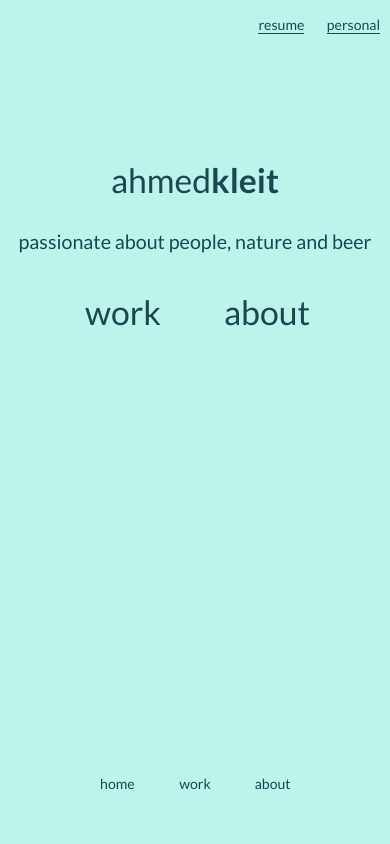
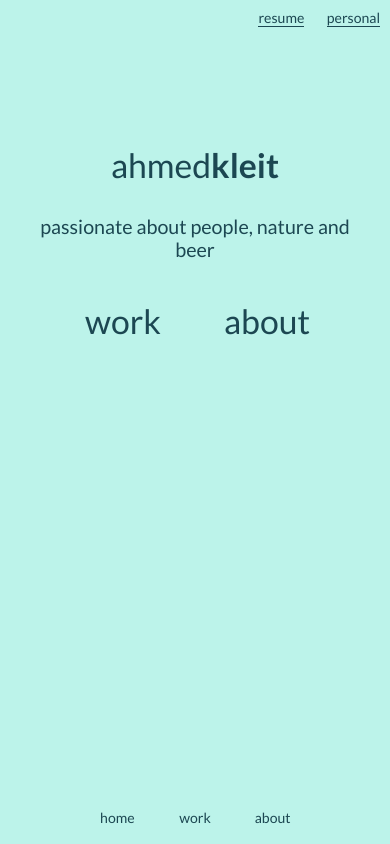
Before and after one commit to ahmedkleit/ahmed-kleit-site-2022, a Nuxt app: page / in a window 390 px wide. Built offline with nearby package versions, Linux system fonts and the light colour scheme.

Commit message:
Fixed responsiveness

```diff
--- a/assets/styles/globals.css
+++ b/assets/styles/globals.css
@@ -5,9 +5,9 @@
 	letter-spacing: 0;
 }
 
-@media(max-width: 1080px) {
+@media(max-width: 1280px) {
 	html {
-		font-size: 93.75%;
+		font-size: 87.5%;
 	}
 }
 
--- a/layouts/default.vue
+++ b/layouts/default.vue
@@ -6,7 +6,7 @@
         <NuxtLink to="/personal" :style="{'color': fontColor === '#1C4752' ? fontColor : '#FFFFFF', 'border-bottom': `1px solid ${fontColor === '#1C4752' ? fontColor : '#FFFFFF'}`}">personal</NuxtLink>
       </header>
 
-      <section :style="{ 'background': color, 'color': fontColor === '#1C4752' ? fontColor : '#FFFFFF' }">
+      <section>
         <nav>
           <NuxtLink to="/" tag="button" :style="{'color': fontColor === '#1C4752' ? fontColor : '#FFFFFF'}">home</NuxtLink>
           <NuxtLink to="/work" tag="button" :style="{'color': fontColor === '#1C4752' ? fontColor : '#FFFFFF'}">work</NuxtLink>
@@ -37,8 +37,7 @@ export default Vue.extend({
   min-height: 100vh;
 	margin: 0 auto;
 
-  display: flex;
-	flex-direction: column;
+  display: grid;
 }
 
 header {
@@ -46,6 +45,7 @@ header {
   flex-direction: row;
   justify-content: flex-end;
   margin: 1.8125rem 0;
+  grid-area: header;
 }
 
 header > a {
@@ -58,19 +58,33 @@ header > a:last-child {
 }
 
 section {
-  min-height: 90vh;
+  min-height: 88vh;
 }
 
 @media(min-width: 720px) {
-	section {
+  .container {
+    grid-template-rows: auto 1fr;
+    grid-template-areas:
+    'header'
+    'section';
+  }
+
+  section {
+    grid-area: section;
     display: grid;
     grid-template-columns: repeat(12, 1fr);
     grid-template-rows: 100%;
     gap: 1rem;
     align-content: center;
+    justify-items: stretch;
+  }
+
+  main {
+    grid-column: 2 / 12;
   }
 
   nav {
+    grid-column: 1;
     display: flex;
     flex-direction: column;
     align-items: center;
@@ -85,29 +99,51 @@ section {
     font-size: 1.5625rem;
     transform: matrix(1, 0, 0, 1, 0, 0) rotate(-90deg) translateX(-50%);;
   }
+}
 
-  main {
-    grid-column: 2 / 12;
+@media (max-width: 1440px) {
+  header, section {
+    padding: 0 10px;
+  }
+
+  header {
+    margin: 1rem 0;
   }
 }
 
 @media(max-width: 720px) {
+  .container {
+    height: 100vh;
+    min-height: auto;
+    grid-template-columns: 1fr;
+    grid-template-rows: auto 1fr auto;
+    grid-template-areas:
+    'header'
+    'section';
+  }
+
+  section {
+    grid-area: section;
+    display: grid;
+    grid-template-rows: 1fr auto;
+    grid-template-areas:
+    'main'
+    'footer';
+    align-content: center;
+    justify-items: center;
+  }
+
   header, main {
     padding: 0 10px;
   }
 
-	section {
-    display: grid;
-    grid-template-rows: 1fr auto;
-    grid-template-columns: 100%;
-    height: 100%;
-    gap: 1rem;
-    align-content: center;
-    justify-items: center;
+  main {
+    grid-area: main;
+    overflow: auto;
   }
 
   nav {
-    grid-row: 2;
+    grid-area: footer;
     display: flex;
     flex-direction: row;
     align-items: center;
@@ -120,9 +156,5 @@ section {
     height: 2.5rem;
     font-size: 1.5625rem;
   }
-
-  main {
-    grid-row: 1;
-  }
 }
 </style>
--- a/pages/index.vue
+++ b/pages/index.vue
@@ -29,10 +29,6 @@ export default Vue.extend({
 </script>
 
 <style>
-section {
-  justify-items: center;
-}
-
 .home-container {
   display: flex;
   flex-direction: column;
--- a/pages/work/index.vue
+++ b/pages/work/index.vue
@@ -32,10 +32,6 @@ export default Vue.extend({
 </script>
 
 <style>
-section {
-	justify-items: stretch !important;
-}
-
 .work-container {
 	display: flex;
 	flex-direction: column;
```
